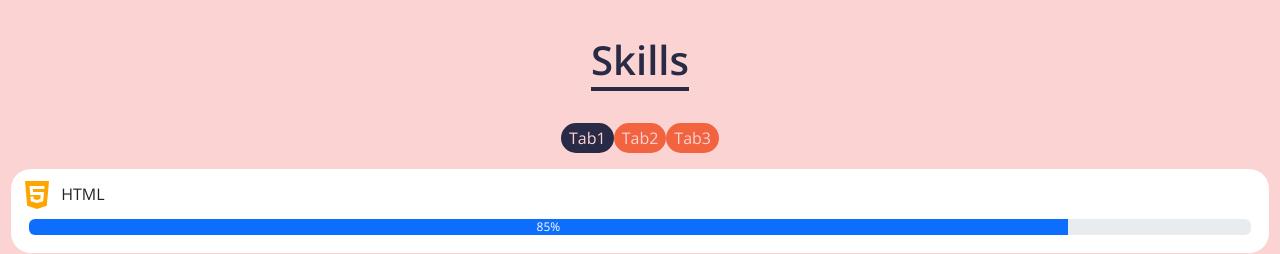
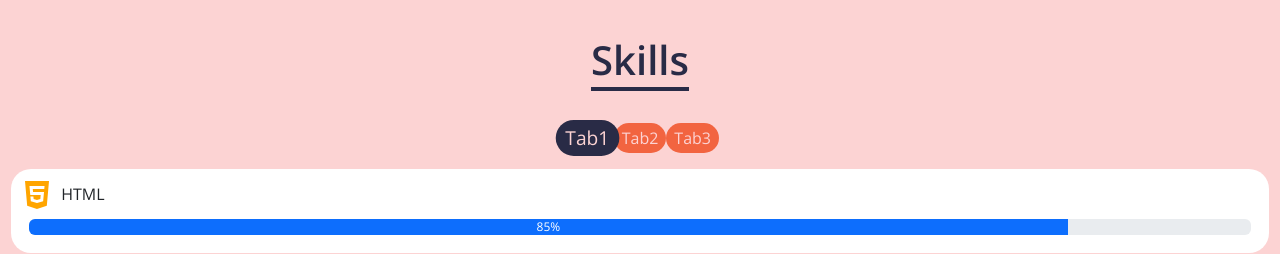
Before and after one commit to AnasAAhmed/My-Portfolio-react, a React (Create React App) app: page / in a window 1280 px wide. Shown: the part 2560-2814 px from the top of the page. Built offline with nearby package versions, Linux system fonts and the light colour scheme.

Commit message:
Update skills.scss

```diff
--- a/src/Styles/skills.scss
+++ b/src/Styles/skills.scss
@@ -39,7 +39,7 @@
   }
 }
 .skillactive{
-  transform:scale(1);
+  transform:scale(1.2);
   background-color:$color5;
 }
 .CsdarouselsItem{
```
